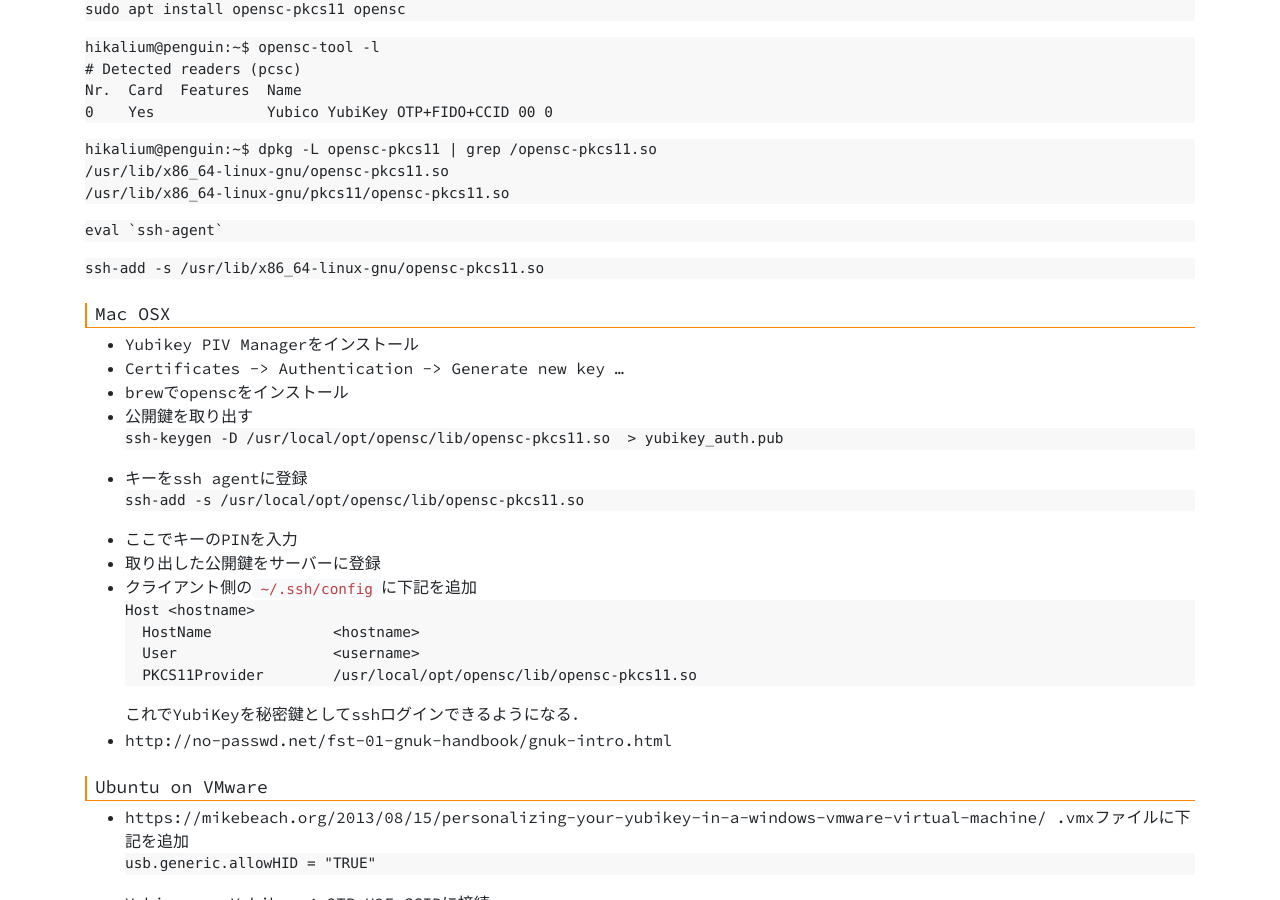
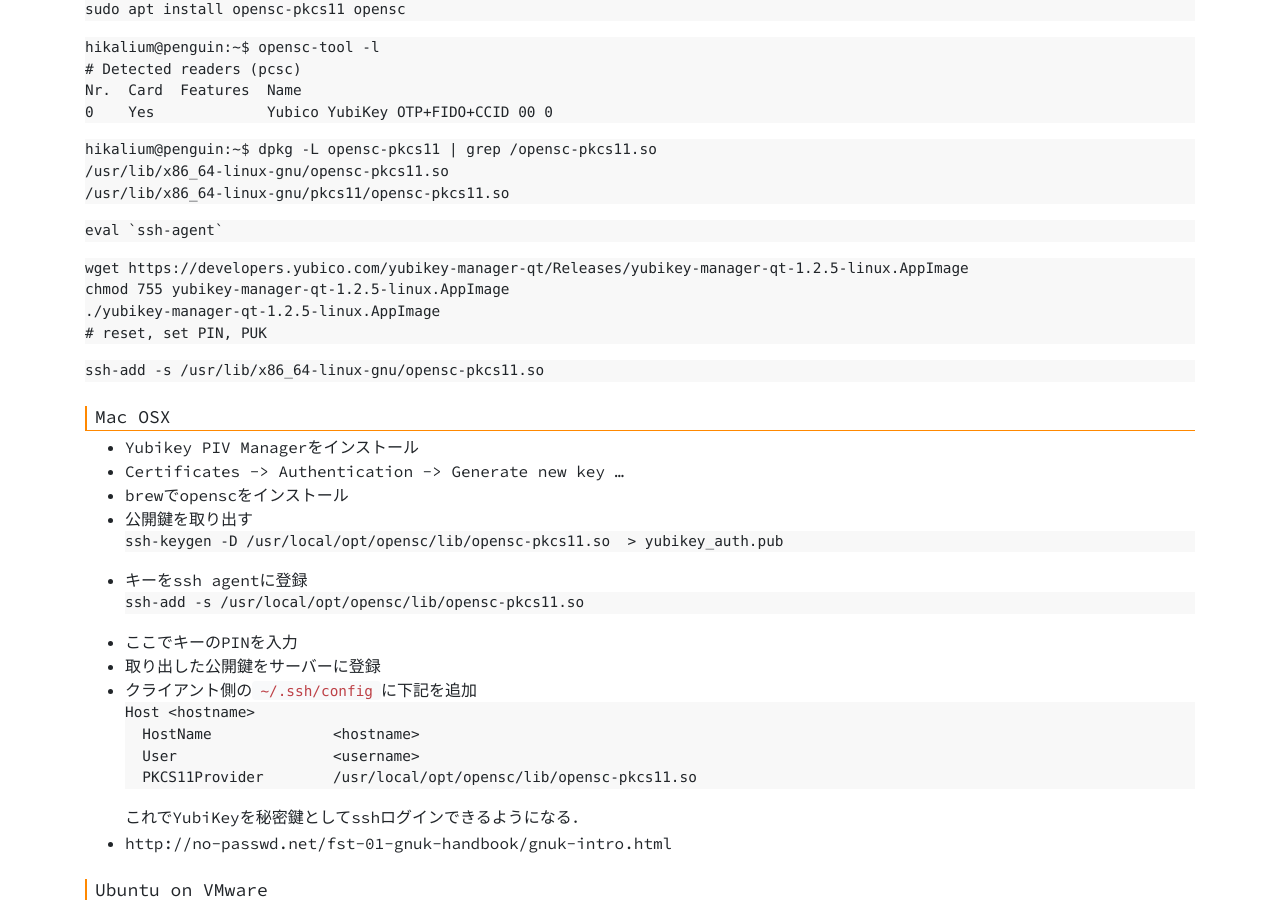
Before and after one commit to hikalium/hikalium.com, a Jekyll site: the page built from pages/note/yubikey.md, in a window 1280 px wide and 900 px high, scrolled down 372 px. Built offline with Jekyll 4.4.1, drawn with Linux system fonts in a browser that asks for light colours; our own code applies the rules of GitHub Pages for plain Markdown files.

Commit message:
Update yubikey.md

````diff
--- a/pages/note/yubikey.md
+++ b/pages/note/yubikey.md
@@ -28,6 +28,13 @@ hikalium@penguin:~$ dpkg -L opensc-pkcs11 | grep /opensc-pkcs11.so
 
 ```
 eval `ssh-agent`
+```
+
+```
+wget https://developers.yubico.com/yubikey-manager-qt/Releases/yubikey-manager-qt-1.2.5-linux.AppImage
+chmod 755 yubikey-manager-qt-1.2.5-linux.AppImage
+./yubikey-manager-qt-1.2.5-linux.AppImage
+# reset, set PIN, PUK
 ```
 
 ```
````
